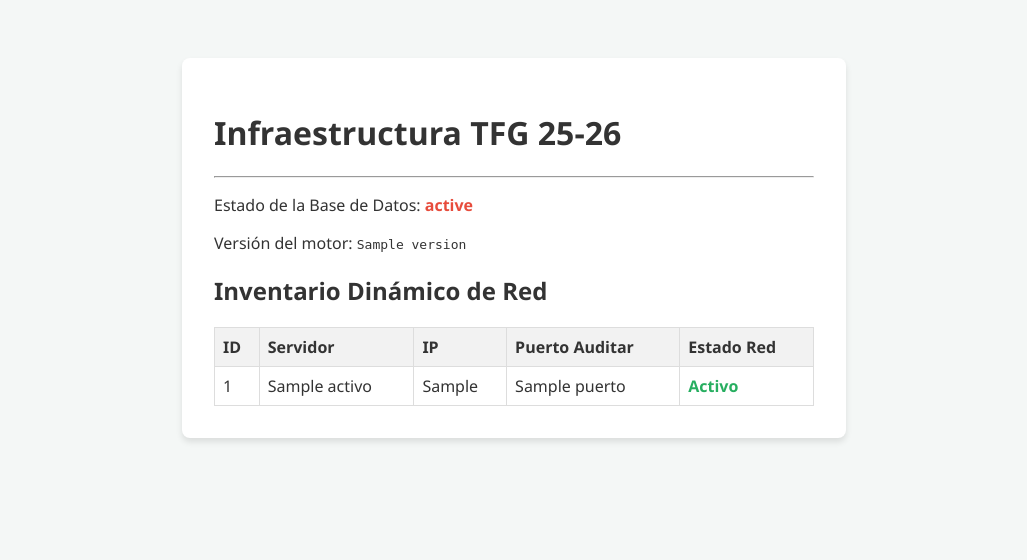
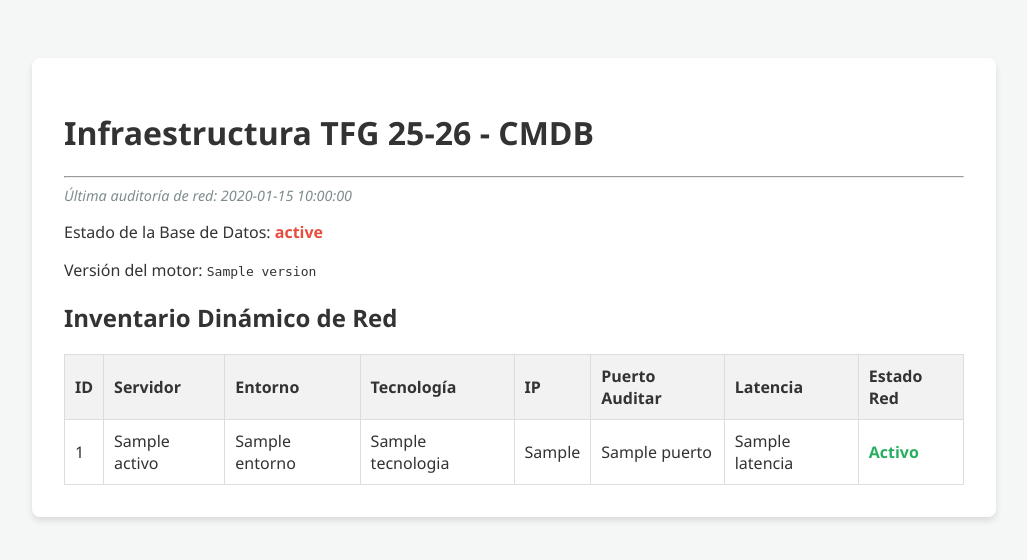
Before and after one commit to javier-guardiola/TFG_25-26, a Flask app: template flask_app/templates/index.html in a window 1280 px wide. Shown: the top 560 px of the page, without its empty margins (126-1153 px from the left). Run offline with Flask 3, Linux system fonts and the light colour scheme; the template is opened without the code that fills it: most values are stand-ins (such as "Sample title", 1, 10 or a date in 2020).

Commit message:
feat(cmdb): upgrade inventory to cmdb with real-time network latency audit

```diff
--- a/flask_app/app.py
+++ b/flask_app/app.py
@@ -1,6 +1,8 @@
 from flask import Flask, render_template
 import pymysql
 import socket
+import time
+from datetime import datetime
 
 app = Flask(__name__)
 
@@ -15,13 +17,24 @@ db_config = {
 def check_port(ip, port):
     sock = socket.socket(socket.AF_INET, socket.SOCK_STREAM)
     sock.settimeout(1)
+    start_time = time.time()
     result = sock.connect_ex((ip, port))
+    end_time = time.time()
     sock.close()
-    return result == 0
+
+    if result == 0:
+        latency = (end_time - start_time) * 1000
+        return True, latency
+    return False, 0
 
 @app.route('/')
 def index():
-    context = {"db_status": "Desconectado", "db_data": [], "activos": []}
+    context = {
+        "db_status": "Desconectado",
+        "db_data": [],
+        "activos": [],
+        "timestamp": datetime.now().strftime("%d/%m/%Y %H:%M:%S")
+    }
     try:
         connection = pymysql.connect(**db_config)
         context["db_status"] = "Conectado"
@@ -33,8 +46,13 @@ def index():
             activos_db = cursor.fetchall()
 
             for activo in activos_db:
-                is_up = check_port(activo['direccion_ip'], activo['puerto'])
-                activo['estado'] = "Activo" if is_up else "Caído"
+                is_up, latency = check_port(activo['direccion_ip'], activo['puerto'])
+                if is_up:
+                    activo['estado'] = "Activo"
+                    activo['latencia'] = f"{latency:.0f} ms"
+                else:
+                    activo['estado'] = "Caído"
+                    activo['latencia'] = "-"
                 context["activos"].append(activo)
 
         connection.close()
--- a/flask_app/templates/index.html
+++ b/flask_app/templates/index.html
@@ -5,18 +5,20 @@
     <title>Panel TFG</title>
     <style>
         body { font-family: 'Segoe UI', Tahoma, Geneva, Verdana, sans-serif; background: #f4f7f6; color: #333; display: flex; flex-direction: column; align-items: center; padding-top: 50px; }
-        .card { background: white; padding: 2rem; border-radius: 8px; box-shadow: 0 4px 6px rgba(0,0,0,0.1); width: 80%; max-width: 600px; }
+        .card { background: white; padding: 2rem; border-radius: 8px; box-shadow: 0 4px 6px rgba(0,0,0,0.1); width: 90%; max-width: 900px; }
         .status-on { color: #27ae60; font-weight: bold; }
         .status-off { color: #e74c3c; font-weight: bold; }
+        .audit-time { font-size: 0.9em; color: #7f8c8d; font-style: italic; margin-bottom: 15px; }
         table { width: 100%; border-collapse: collapse; margin-top: 20px; }
-        th, td { border: 1px solid #ddd; padding: 8px; text-align: left; }
+        th, td { border: 1px solid #ddd; padding: 10px; text-align: left; }
         th { background-color: #f2f2f2; }
     </style>
 </head>
 <body>
     <div class="card">
-        <h1>Infraestructura TFG 25-26</h1>
+        <h1>Infraestructura TFG 25-26 - CMDB</h1>
         <hr>
+        <div class="audit-time">Última auditoría de red: {{ timestamp }}</div>
         <p>Estado de la Base de Datos:
             <span class="{{ 'status-on' if 'Conectado' in db_status else 'status-off' }}">
                 {{ db_status }}
@@ -32,16 +34,22 @@
             <tr>
                 <th>ID</th>
                 <th>Servidor</th>
+                <th>Entorno</th>
+                <th>Tecnología</th>
                 <th>IP</th>
                 <th>Puerto Auditar</th>
+                <th>Latencia</th>
                 <th>Estado Red</th>
             </tr>
             {% for activo in activos %}
             <tr>
                 <td>{{ activo.id }}</td>
                 <td>{{ activo.nombre_servidor }}</td>
+                <td>{{ activo.entorno }}</td>
+                <td>{{ activo.tecnologia }}</td>
                 <td>{{ activo.direccion_ip }}</td>
                 <td>{{ activo.puerto }}</td>
+                <td>{{ activo.latencia }}</td>
                 <td class="{{ 'status-on' if activo.estado == 'Activo' else 'status-off' }}">{{ activo.estado }}</td>
             </tr>
             {% endfor %}
```
